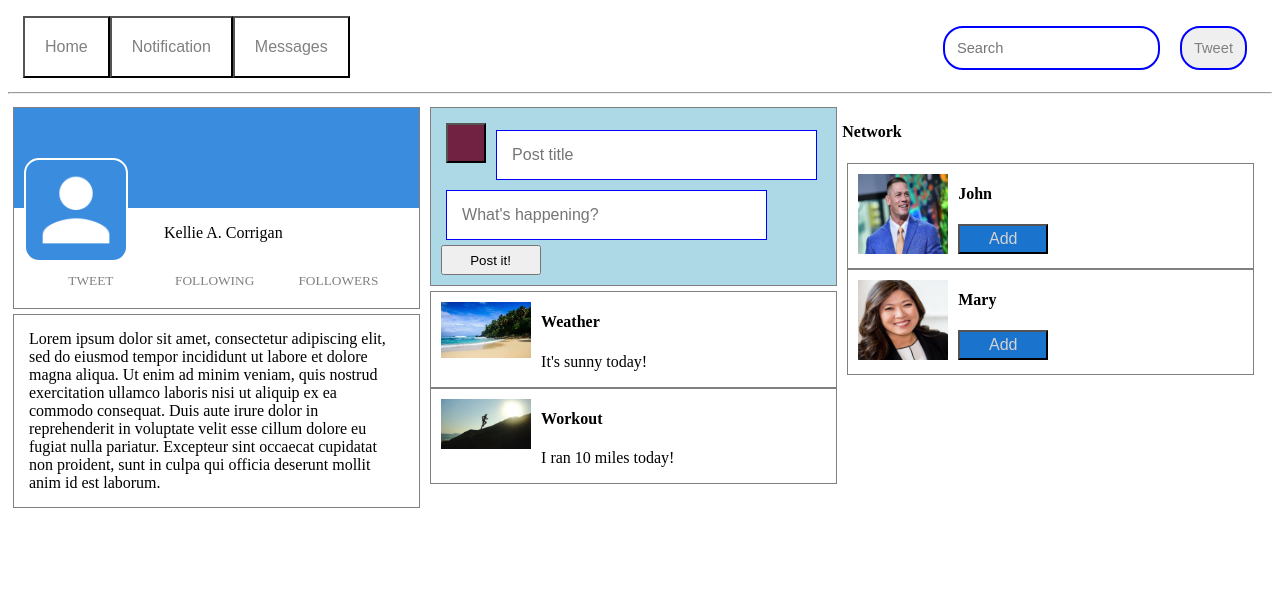
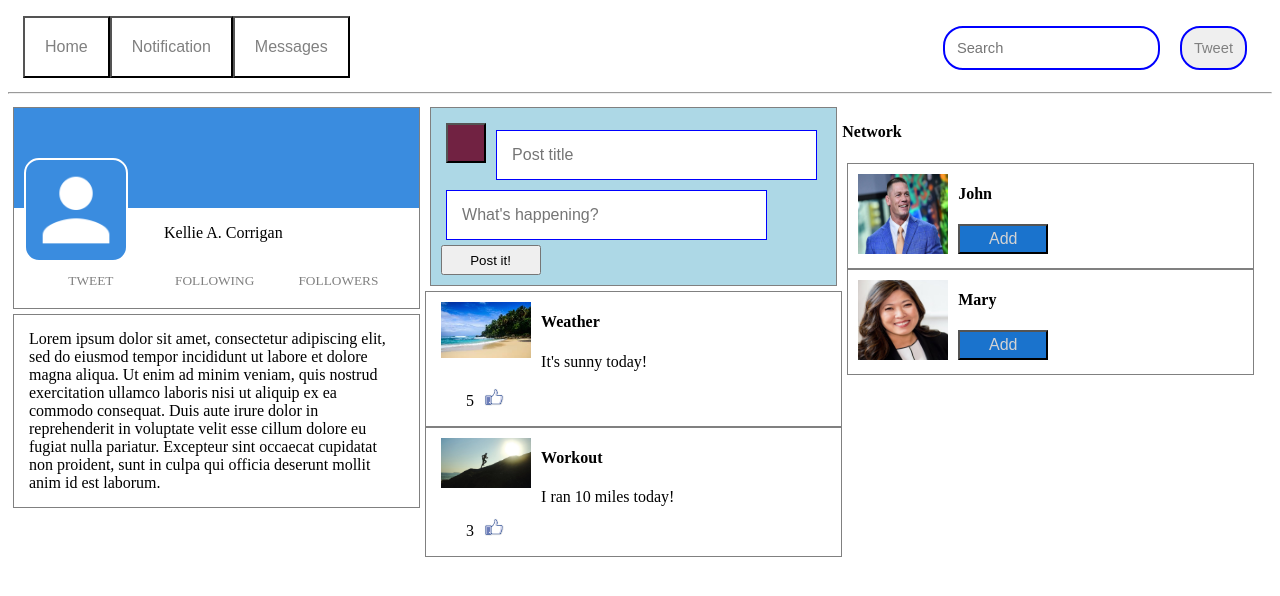
Before and after one commit to Thearyim/react-social-media-clone, a React app: page / in a window 1280 px wide. Shown: the top 596 px of the page. Built offline with nearby package versions, Linux system fonts and the light colour scheme.

Commit message:
add Likes to posts

```diff
--- a/package.json
+++ b/package.json
@@ -12,7 +12,8 @@
   "dependencies": {
     "prop-types": "^15.5.10",
     "react": "^15.5.4",
-    "react-dom": "^15.5.4"
+    "react-dom": "^15.5.4",
+    "uuid": "^3.2.1"
   },
   "devDependencies": {
     "babel-core": "^6.24.1",
--- a/src/components/AddPost.jsx
+++ b/src/components/AddPost.jsx
@@ -1,5 +1,6 @@
 import React from "react";
 import PropTypes from 'prop-types';
+import { v4 } from 'uuid';
 
 function AddPost(props) {
   var _title = null;
@@ -37,7 +38,7 @@ function AddPost(props) {
     event.preventDefault();
     console.log(_title.value);
     console.log(_description.value);
-    props.onNewPostCreation({title: _title.value, description: _description.value, image: ''});
+    props.onNewPostCreation({title: _title.value, description: _description.value, image: '', likes: 0, id: v4()});
     _title = '';
     _description = '';
   }
--- a/src/components/BodyTable.jsx
+++ b/src/components/BodyTable.jsx
@@ -6,22 +6,54 @@ import PostList from "./PostList";
 import Network from "./Network";
 import image1 from "../assets/images/image1.jpeg";
 import image2 from "../assets/images/image2.jpg";
+import { v4 } from 'uuid';
 
 class BodyTable extends React.Component {
   constructor(props){
     super(props);
     this.state = {
       posts : [
-        {image: image1, title: "Weather", description: "It's sunny today!"}, {image: image2, title: "Workout", description: "I ran 10 miles today!"}
+        {image: image1, title: "Weather", description: "It's sunny today!", likes: 5, id:v4()}, {image: image2, title: "Workout", description: "I ran 10 miles today!", likes: 3, id: v4()}
       ]
     };
     this.handleNewPost = this.handleNewPost.bind(this);
+    this.handleNewLike = this.handleNewLike.bind(this);
+    this.findPostIndex = this.findPostIndex.bind(this);
   }
 
   handleNewPost(newPost){
     const newPosts = this.state.posts.slice();
     newPosts.push(newPost);
     this.setState({posts : newPosts});
+    console.log(this.state.posts);
+  }
+
+  findPostIndex(post) {
+    console.log("post index", post);
+    console.log(this.state.posts.indexOf(post));
+    return this.state.posts.indexOf(post);
+  }
+
+  handleNewLike(likedPost){
+    console.log(this.findPostIndex(likedPost));
+    const newPost = {image: likedPost.image, title: likedPost.title, description: likedPost.description, likes: likedPost.likes++, id: likedPost.id}
+
+    const newPosts = this.state.posts.map((post) => {
+      console.log(post);
+      console.log(this.newPost);
+      if(post.id = this.likedPost.id){
+        this.newPost;
+      } else {post;}
+    });
+    console.log("newPosts");
+    console.log(newPosts);
+    // console.log(likedPost);
+    // const newPost = {image: likedPost.image, title: likedPost.title, description: likedPost.description, likes: likedPost.likes++, id: likedPost.id}
+    // console.log(newPost);
+    // const newPosts = this.state.posts.splice(this.findPostIndex(likedPost), 1, newPost);
+    // console.log(newPosts);
+    this.setState({posts : newPosts});
+
     console.log(this.state.posts);
   }
 
@@ -40,7 +72,7 @@ class BodyTable extends React.Component {
         </div>
         <div>
           <AddPost onNewPostCreation={this.handleNewPost}/>
-          <PostList posts={this.state.posts}/>
+          <PostList posts={this.state.posts} onNewLike={this.handleNewLike}/>
         </div>
         <div>
           <Network/>
--- a/src/components/Post.jsx
+++ b/src/components/Post.jsx
@@ -1,10 +1,11 @@
 import React from "react";
+import likes from '../assets/images/likes.png';
+import PropTypes from 'prop-types';
 
 function Post(props) {
   var postGridStyle={
     display: 'grid',
     gridTemplateColumns: '110px 1fr',
-    border: '1px solid grey',
     marginLeft: '5px',
     marginRight: '5px',
   }
@@ -12,17 +13,39 @@ function Post(props) {
     width: '90px',
     padding: '10px'
   }
+  var likesLine ={
+    paddingLeft: '35px'
+  }
+  var likeImgStyle = {
+    width: '20px',
+    paddingLeft: '10px'
+  }
+  var postStyle={
+    border: '1px solid grey'
+  }
+
+//  function handleNewLike
+
   return(
+    <div style={postStyle}>
       <div style={postGridStyle}>
         <div>
           <img style={imgStyle} src={props.post.image}></img>
+          <p style={likesLine}><span id="likes">{props.post.likes}<img onClick={() => {
+            props.onNewLike(props.post);}} style={likeImgStyle} src={likes}></img></span></p>
         </div>
         <div>
           <h4>{props.post.title}</h4>
           <p>{props.post.description}</p>
         </div>
       </div>
+
+    </div>
   );
 }
 
+Post.propTypes = {
+  onNewLike: PropTypes.func
+}
+
 export default Post;
--- a/src/components/PostList.jsx
+++ b/src/components/PostList.jsx
@@ -5,10 +5,11 @@ import PropTypes from 'prop-types';
 function PostList(props) {
   return(
     <div>
-      {props.posts.map((post, index) =>
+      {props.posts.map((post) =>
         <Post
           post={post}
-          key={index}
+          key={post.id}
+          onNewLike={props.onNewLike}
         />
       )}
     </div>
@@ -16,7 +17,8 @@ function PostList(props) {
 }
 
 PostList.propTypes = {
-  posts: PropTypes.array
+  posts: PropTypes.array,
+  onNewLike: PropTypes.func
 }
 
 export default PostList;
```
Also changed, not shown: src/assets/images/likes.png (added), 1 other file (tests, documents, lock files or other folders). Lines whose indentation alone changed are shown as unchanged.
